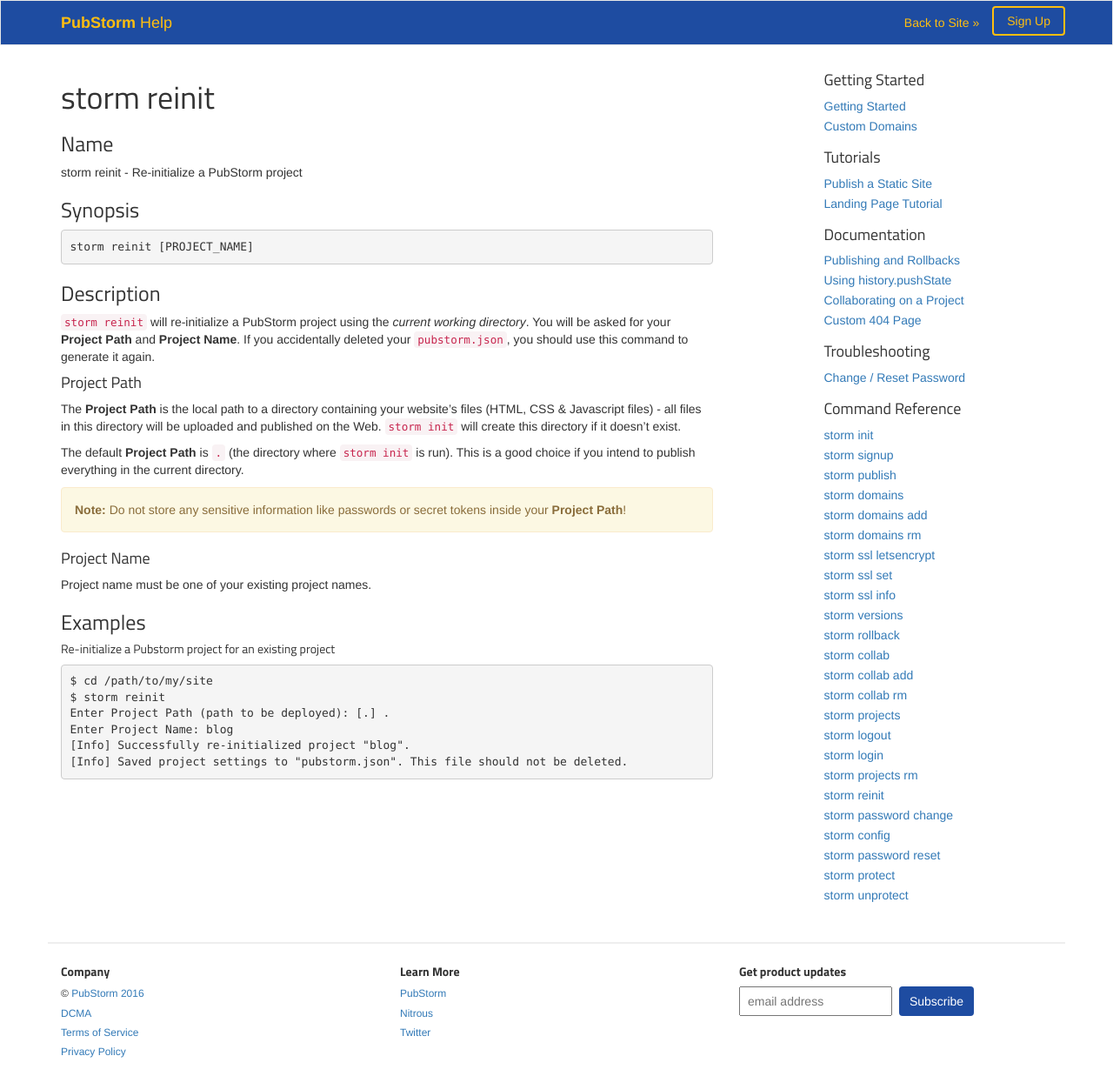
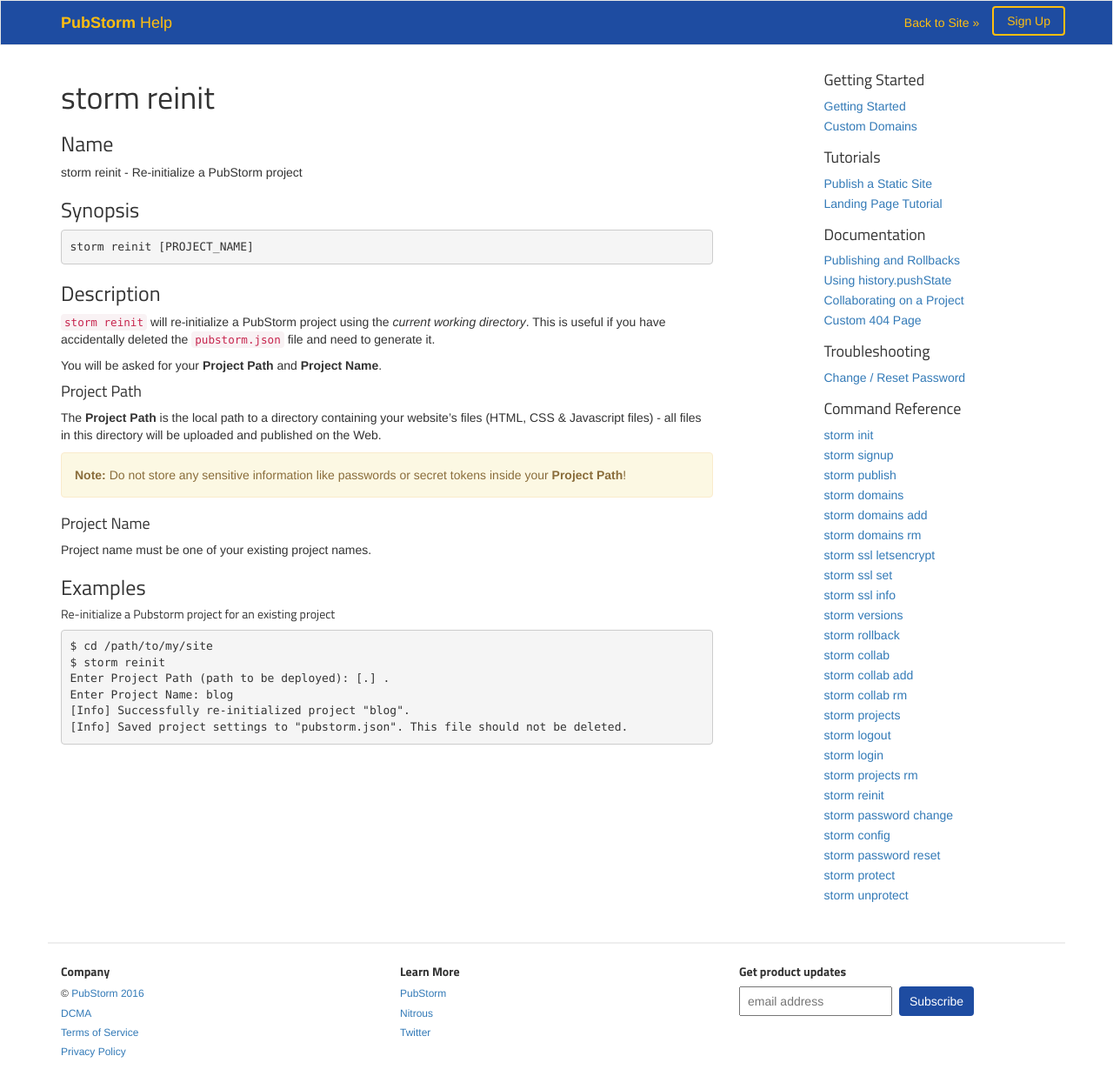
Before and after one commit to nitrous-io/help, a Jekyll site: the page built from _posts/2016-06-16-storm-reinit.md, in a window 1280 px wide. Shown: the whole page at 87% size. Built offline with Jekyll 4.4.1, drawn with Linux system fonts in a browser that asks for light colours.

Commit message:
Fix incorrect info in storm reinit docs due to copy and paste.

```diff
--- a/_posts/2016-06-16-storm-reinit.md
+++ b/_posts/2016-06-16-storm-reinit.md
@@ -17,20 +17,16 @@ storm reinit - Re-initialize a PubStorm project
 ### Description
 
 `storm reinit` will re-initialize a PubStorm project using the _current working
-directory_. You will be asked for your **Project Path** and **Project Name**.
-If you accidentally deleted your `pubstorm.json`, you should use this command
-to generate it again.
+directory_. This is useful if you have accidentally deleted the `pubstorm.json`
+file and need to generate it.
+
+You will be asked for your **Project Path** and **Project Name**.
 
 #### Project Path
 
 The **Project Path** is the local path to a directory containing your website's
 files (HTML, CSS & Javascript files) - all files in this directory will be
-uploaded and published on the Web. `storm init` will create this directory if it
-doesn't exist.
-
-The default **Project Path** is `.` (the directory where `storm init` is run).
-This is a good choice if you intend to publish everything in the current
-directory.
+uploaded and published on the Web.
 
 <div class="alert alert-warning">
   <strong>Note:</strong> Do not store any sensitive information like
```
